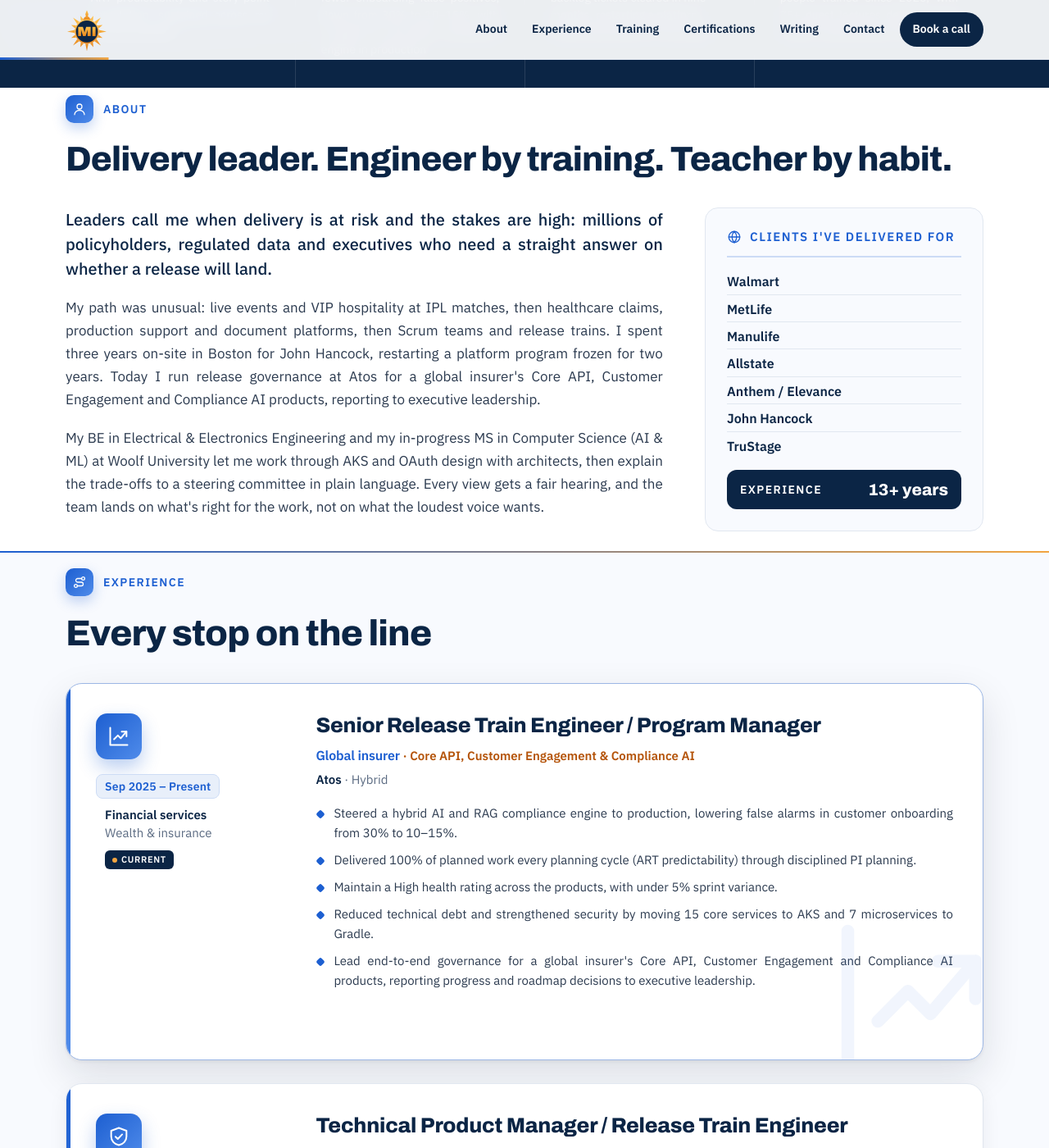
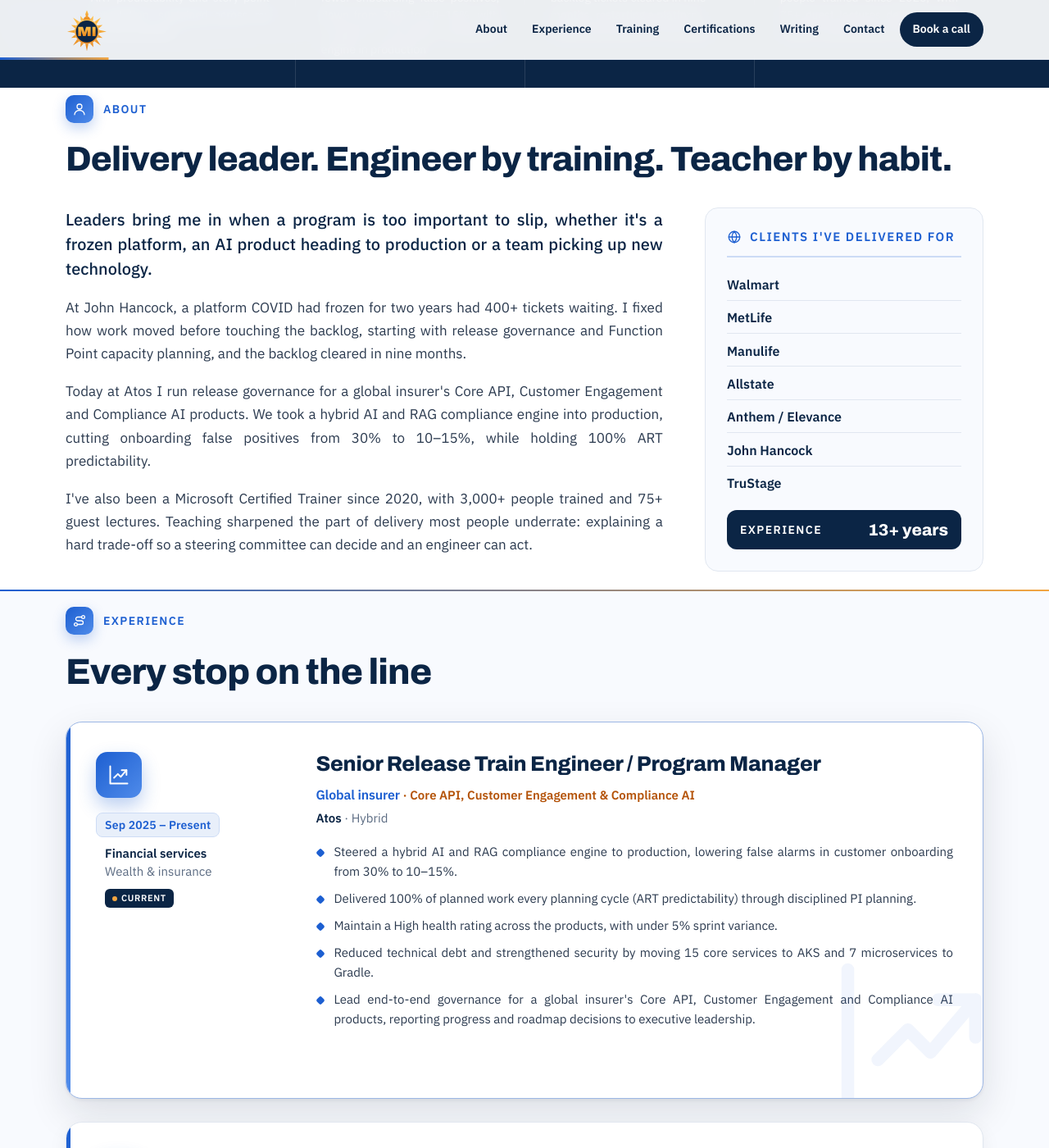
Before and after one commit to Madhan-I/Madhan-I.github.io, a Jekyll site: the page built from index.html, in a window 1280 px wide and 1400 px high, scrolled down 775 px. Shown: the whole window at 82% size. Built offline with Jekyll 4.4.1, drawn with Linux system fonts in a browser that asks for light colours.

Commit message:
About: RTE, AI delivery and training in four paragraphs; client card matched to text height.
Co-Authored-By: Claude Opus 5.5 <noreply@anthropic.com>
Claude-Session: https://claude.ai/code/session_01MFRrTt7LBDdX57m85KHNGp

```diff
--- a/_data/profile.yml
+++ b/_data/profile.yml
@@ -70,9 +70,10 @@ metrics:
 # Use | to start a new line in the heading.
 about_title: "Delivery leader. Engineer by training. Teacher by habit."
 about:
-  - "Leaders call me when delivery is at risk and the stakes are high: millions of policyholders, regulated data and executives who need a straight answer on whether a release will land."
-  - "My path was unusual: live events and VIP hospitality at IPL matches, then healthcare claims, production support and document platforms, then Scrum teams and release trains. I spent three years on-site in Boston for John Hancock, restarting a platform program frozen for two years. Today I run release governance at Atos for a global insurer's Core API, Customer Engagement and Compliance AI products, reporting to executive leadership."
-  - "My BE in Electrical & Electronics Engineering and my in-progress MS in Computer Science (AI & ML) at Woolf University let me work through AKS and OAuth design with architects, then explain the trade-offs to a steering committee in plain language. Every view gets a fair hearing, and the team lands on what's right for the work, not on what the loudest voice wants."
+  - "Leaders bring me in when a program is too important to slip, whether it's a frozen platform, an AI product heading to production or a team picking up new technology."
+  - "At John Hancock, a platform COVID had frozen for two years had 400+ tickets waiting. I fixed how work moved before touching the backlog, starting with release governance and Function Point capacity planning, and the backlog cleared in nine months."
+  - "Today at Atos I run release governance for a global insurer's Core API, Customer Engagement and Compliance AI products. We took a hybrid AI and RAG compliance engine into production, cutting onboarding false positives from 30% to 10–15%, while holding 100% ART predictability."
+  - "I've also been a Microsoft Certified Trainer since 2020, with 3,000+ people trained and 75+ guest lectures. Teaching sharpened the part of delivery most people underrate: explaining a hard trade-off so a steering committee can decide and an engineer can act."
 
 clients:
   - Walmart
--- a/assets/css/style.css
+++ b/assets/css/style.css
@@ -1136,3 +1136,6 @@ footer .f-col a { font-size: 14px !important; }
 @media (min-width: 900px) and (max-width: 1279px) { .chip-row { gap: 8px !important; } .chip-row .chip, .chip-row .chip:first-child { flex: 1 1 auto !important; font-size: 13px !important; padding: 9px 10px !important; } }
 @media (min-width: 1280px) { .chip-row .chip, .chip-row .chip:first-child { padding: 11px 15px !important; } }
 @media (min-width: 1024px) { .hero { padding-bottom: 40px !important; } }
+
+/* About: client rows spaced to match the 4-paragraph text */
+@media (min-width: 900px) { #about .clients li { padding-block: 7.5px !important; } }
```
